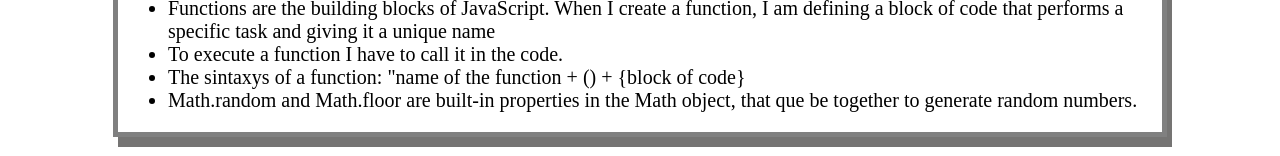
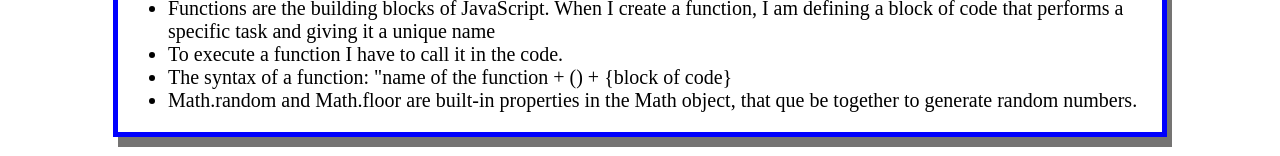
Before and after one commit to LuisMarquezG/prework-study-guide, a plain HTML site: page index.html in a window 1280 px wide. Shown: the part 2153-2309 px from the top of the page. Drawn offline with Linux system fonts and the light colour scheme.

```diff
--- a/assets/style.css
+++ b/assets/style.css
@@ -38,6 +38,6 @@ p {
   width: 80%;
   margin: 40px auto;
   padding: 20px 10px;
-  border: 5px solid gray;
+  border: 5px solid blue;
   box-shadow: 5px 10px #757473;
 }
--- a/index.html
+++ b/index.html
@@ -203,7 +203,7 @@
           </li>
           <li>To execute a function I have to call it in the code.</li>
           <li>
-            The sintaxys of a function: "name of the function + () + {block of
+            The syntax of a function: "name of the function + () + {block of
             code}
           </li>
           <li>
```
Also changed, not shown: 1 other file.
